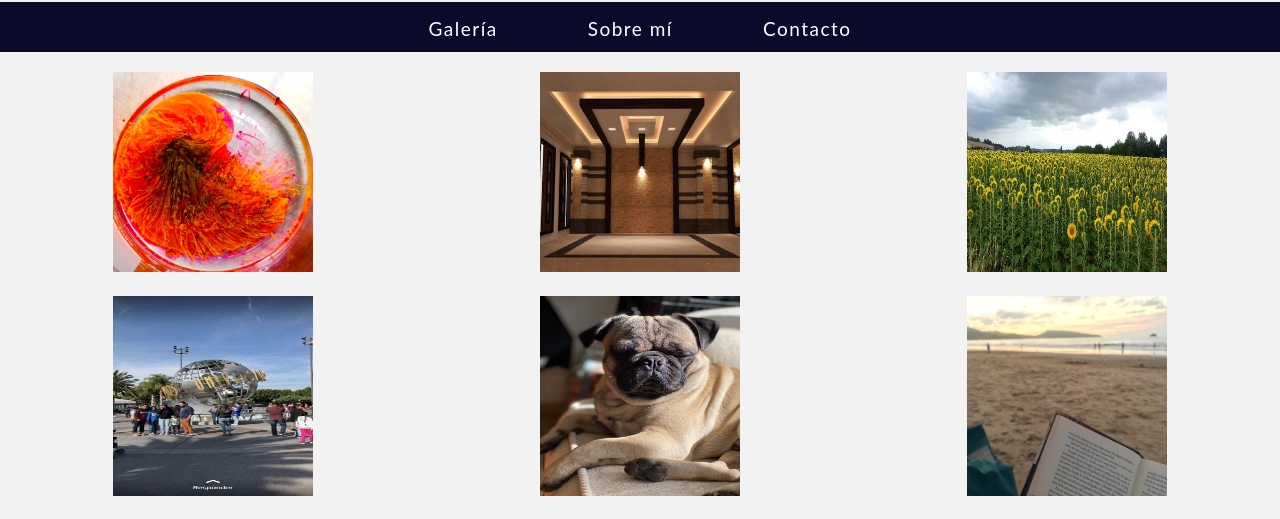
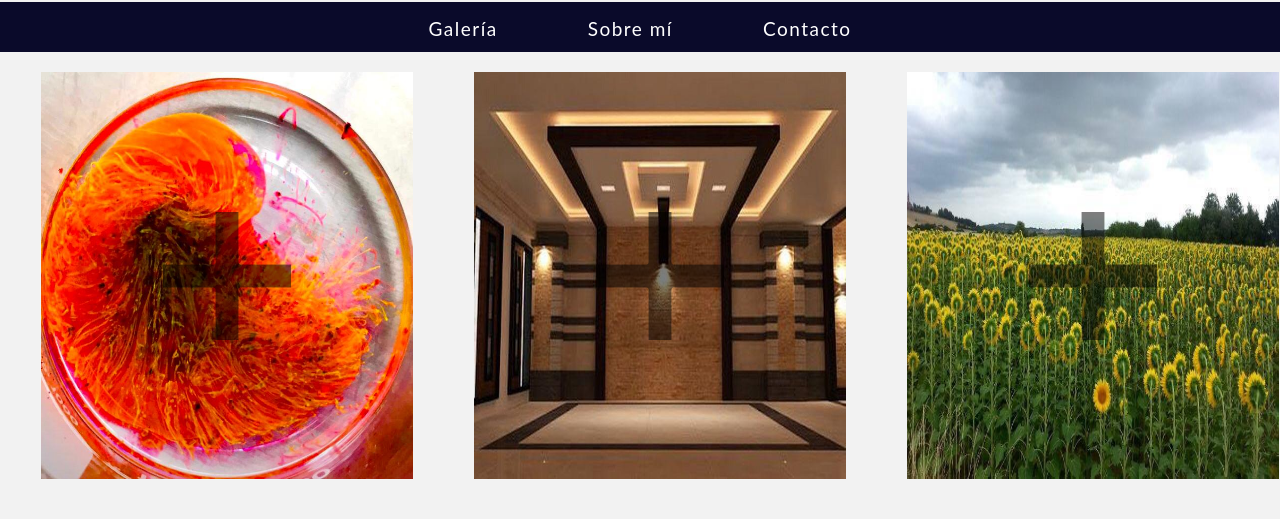
Before and after one commit to Efrain-Sanchez/IsaacRIR, a website: page HTML/index.html in a window 1280 px wide. Shown: the part 158-677 px from the top of the page. Drawn offline with Linux system fonts and the light colour scheme.

Commit message:
commit to save changes

```diff
--- a/CSS/componentes/galery.scss
+++ b/CSS/componentes/galery.scss
@@ -1,141 +1,113 @@
+
 .main--grid--galery {
-	width: 100%;
+	width: 100vw;
 	height: auto;
-	margin: 20px 0px;
+	margin: 20px;
 	display: grid;
-	grid-template-areas:
-		"imgUno			imgDos		imgTres	"
-		"imgCuatro		imgCinco	imgSeis";
+	grid-template-columns: 1fr 1fr 1fr;
+	grid-template-rows: auto auto auto;
+	grid-gap: 60px 20px;
+	justify-items: stretch;
 
-	grid-row-gap: 20px;
-	justify-items: stretch;
-	.hoverUno {
-		grid-area: imgUno;
-		background: white;
-		width: 50px;
-		height: 50px;
-		margin: auto;
-		text-align: center;
+	&__first {
+		grid-column:1 / 2;
+		grid-row: 1 / 2;
+		display: flex;
+		justify-content: center;
+		align-items: center;
+		.hoverUno {
+			width: 10%;
+			grid-column: 1 / 2;
+			grid-row: 1 / 2;
+			position: absolute;
+			opacity: 50%;
+			&:hover{
+				opacity: 75%;
+			}
+		}
+
+		.galery--imgs{
+			width: 90%;
+			height: 407px;
+		}
 	}
-	&__first {
-		width: 100%;
-		height: auto;
-		margin: auto;
-		text-align: center;
-		grid-area: imgUno;
-		img {
-			width: 200px;
-			align-self: center;
-			height: 200px;
-			align-self: center;
-			:hover {
-				opacity: 50%;
+	&__second {
+		@extend .main--grid--galery__first;
+		grid-column: 2 / 3;
+
+		.hoverDos {
+			width: 10%;
+			grid-column: 2 / 3;
+			grid-row: 1 / 2;
+			position: absolute;
+			opacity: 50%;
+			&:hover{
+				opacity: 75%;
 			}
 		}
 	}
-	.hoverDos {
-		grid-area: imgDos;
-		background: white;
-		width: 50px;
-		height: 50px;
-		margin: auto;
-		text-align: center;
-	}
-	&__second {
+	&__third {
 		@extend .main--grid--galery__first;
-		grid-area: imgDos;
-		img {
-			width: 200px;
-			align-self: center;
-			height: 200px;
-			align-self: center;
-			:hover {
-				opacity: 50%;
+		grid-column: 3 / 4 ;
+
+		.hoverTres {
+			width: 10%;
+			grid-column: 2 / 3;
+			grid-row: 1 / 2;
+			position: absolute;
+			opacity: 50%;
+			&:hover{
+				opacity: 75%;
 			}
 		}
 	}
-	.hoverTres {
-		grid-area: imgTres;
-		background: white;
-		width: 50px;
-		height: 50px;
-		margin: auto;
-		text-align: center;
+	&__fourth {
+		@extend .main--grid--galery__first;
+		grid-row: 2 / 3 ;
+
+		.hoverCuatro {
+			width: 10%;
+			grid-column: 2 / 3;
+			grid-row: 1 / 2;
+			position: absolute;
+			opacity: 50%;
+			&:hover{
+				opacity: 75%;
+			}
+		}
+
 	}
-	&__third {
+	&__fifth {
 		@extend .main--grid--galery__first;
-		grid-area: imgTres;
-		img {
-			width: 200px;
-			align-self: center;
-			height: 200px;
-			align-self: center;
-			:hover {
-				opacity: 50%;
+		grid-row: 2 / 3 ;
+		grid-column: 2 / 3;
+
+		.hoverCinco {
+			width: 10%;
+			grid-column: 2 / 3;
+			grid-row: 2 / 3;
+			position: absolute;
+			opacity: 50%;
+			&:hover{
+				opacity: 75%;
 			}
 		}
 	}
-	.hoverCuatro {
-		grid-area: imgCuatro;
-		background: white;
-		width: 50px;
-		height: 50px;
-		margin: auto;
-		text-align: center;
-	}
-	&__fourth {
+	&__sixth {
 		@extend .main--grid--galery__first;
-		grid-area: imgCuatro;
-		img {
-			width: 200px;
-			align-self: center;
-			height: 200px;
-			align-self: center;
-			:hover {
-				opacity: 50%;
+		grid-row: 2 / 3 ;
+		grid-column: 3 / 4;
+
+		.hoverSeis {
+			width: 10%;
+			grid-column: 3 / 4;
+			grid-row: 2 / 3;
+			position: absolute;
+			opacity: 50%;
+
+			&:hover{
+			opacity: 75%;
 			}
 		}
 	}
-	.hoverCinco {
-		grid-area: imgCinco;
-		background: white;
-		width: 50px;
-		height: 50px;
-		margin: auto;
-		text-align: center;
-	}
-	&__fifth {
-		@extend .main--grid--galery__first;
-		grid-area: imgCinco;
-		img {
-			width: 200px;
-			align-self: center;
-			height: 200px;
-			align-self: center;
-			:hover {
-				opacity: 50%;
-			}
-		}
-	}
-	.hoverSeis {
-		grid-area: imgSeis;
-		background: white;
-		width: 50px;
-		height: 50px;
-		margin: auto;
-		text-align: center;
-	}
-	&__sixth {
-		@extend .main--grid--galery__first;
-		grid-area: imgSeis;
-		img {
-			width: 200px;
-			align-self: center;
-			height: 200px;
-			align-self: center;
-		}
-	}
-	.galery--imgs:hover {
-		opacity: 50%;
-	}
 }
--- a/HTML/index.html
+++ b/HTML/index.html
@@ -30,46 +30,47 @@
 		</div>
 		<!-- MENU -->
 		<section class="main--grid--galery" id="galery">
-			<img class="hoverUno" src="../IMG/png/add.png" alt="" />
 			<div
 			class="main--grid--galery__first"
 			onclick="generador(objectArray[0]) , setDisplay(modal)"
 			>
+				<img class="hoverUno" src="../IMG/png/add.png" alt="" />
 				<img class="galery--imgs" src="../IMG/experimento.jpeg" alt="" />
 			</div>
-			<img class="hoverDos" src="../IMG/png/add.png" alt="" />
 			<div
 			class="main--grid--galery__second"
 			onclick="generador(objectArray[1]) , setDisplay(modal)"
 			>
 				<img class="galery--imgs" src="../IMG/interior.jpeg" alt="" />
+				<img class="hoverDos" src="../IMG/png/add.png" alt="" />
 			</div>
-			<img class="hoverTres" src="../IMG/png/add.png" alt="" />
 			<div
 			class="main--grid--galery__third"
 			onclick="generador(objectArray[2]) , setDisplay(modal)"
 			>
 				<img class="galery--imgs" src="../IMG/girasol.jpeg" alt="" />
+				<img class="hoverTres" src="../IMG/png/add.png" alt="" />
 			</div>
-			<img class="hoverCuatro" src="../IMG/png/add.png" alt="" />
 			<div
 			class="main--grid--galery__fourth"
 			onclick="generador(objectArray[3]) , setDisplay(modal)"
 			>
+				<img class="hoverCuatro" src="../IMG/png/add.png" alt="" />
 				<img class="galery--imgs" src="../IMG/globo.jpeg" alt="" />
 			</div>
-			<img class="hoverCinco" src="../IMG/png/add.png" alt="" />
+
 			<div
 			class="main--grid--galery__fifth"
 			onclick="generador(objectArray[4]) , setDisplay(modal)"
 			>
+				<img class="hoverCinco" src="../IMG/png/add.png" alt="" />
 				<img class="galery--imgs" src="../IMG/pug.jpeg" alt="" />
 			</div>
-			<img class="hoverSeis" src="../IMG/png/add.png" alt="" />
 			<div
 			class="main--grid--galery__sixth"
 			onclick="generador(objectArray[5]) , setDisplay(modal)"
 			>
+				<img class="hoverSeis" src="../IMG/png/add.png" alt="" />
 				<img class="galery--imgs" src="../IMG/libro.jpeg" alt="" />
 			</div>
 		</section>
```
Also changed, not shown: CSS/main--page.css, 1 other file. Lines whose indentation alone changed are shown as unchanged.
